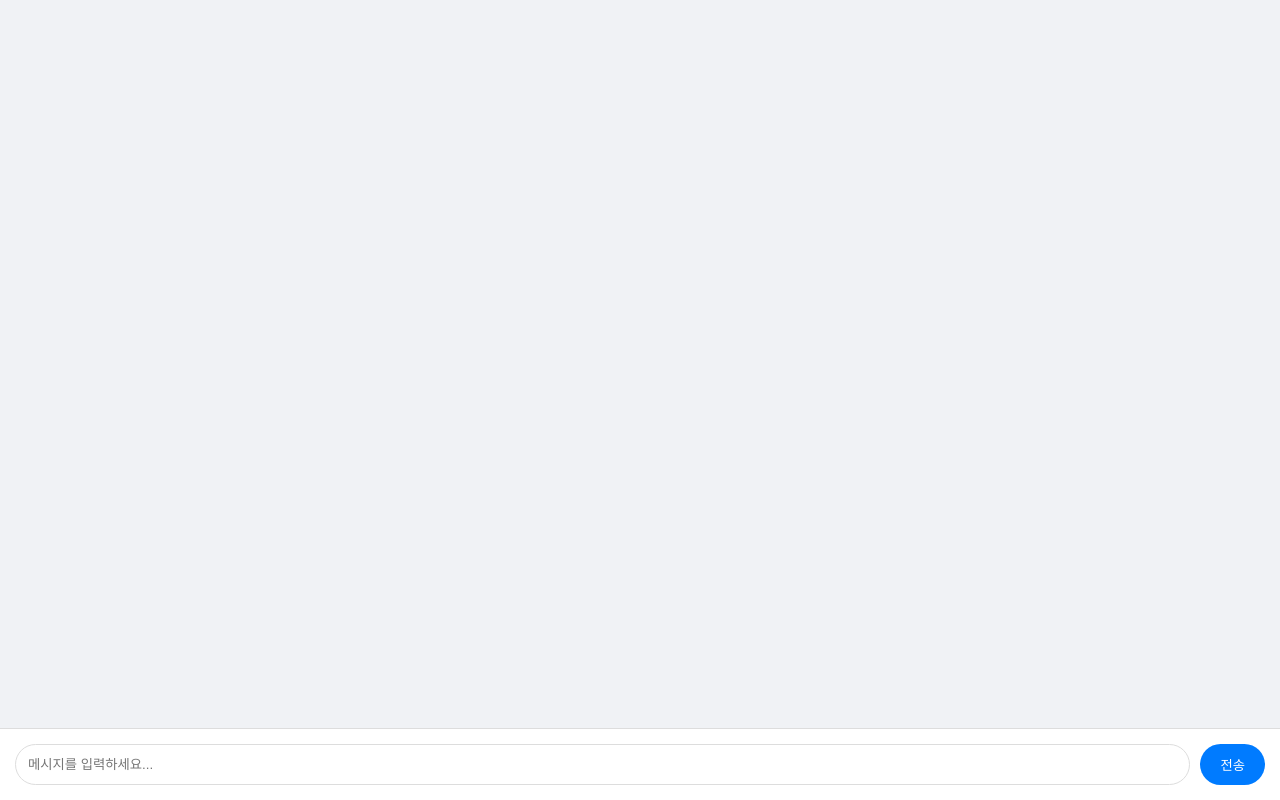
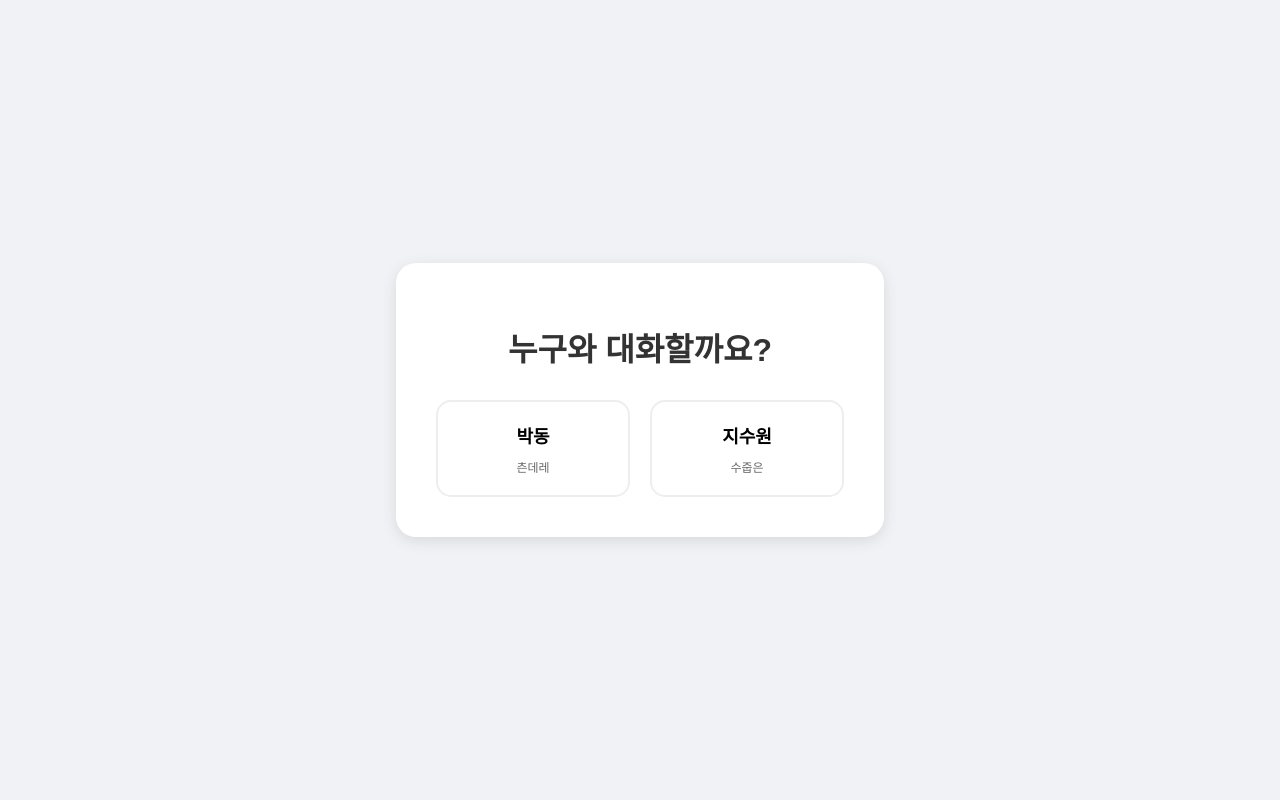
Before and after one commit to mgusdn/anicall_backend, a FastAPI app: page / in a window 1280 px wide. Run offline with FastAPI, Linux system fonts and the light colour scheme; data that the repository does not hold is empty.

Commit message:
fix: 캐릭터 데이터 연동 완료

```diff
--- a/main.py
+++ b/main.py
@@ -34,9 +34,15 @@ models.Base.metadata.create_all(bind=engine)
 app = FastAPI(title="Webtoon Character Chat API")
 
 @app.get("/", response_class=HTMLResponse)
-async def read_root(request: Request):
-    # 이제 http://127.0.0.1:8000/ 에 접속하면 templates/index.html을 보여줍니다.
-    return templates.TemplateResponse("index.html", {"request": request})
+async def home(request: Request):
+    # 이제 루트 경로는 캐릭터 선택 화면을 보여줍니다.
+    return templates.TemplateResponse("home.html", {"request": request})
+
+
+@app.get("/chat/{room_id}", response_class=HTMLResponse)
+async def chat_page(request: Request, room_id: int):
+    # /chat/1 혹은 /chat/2로 접속하면 채팅창을 보여줍니다.
+    return templates.TemplateResponse("index.html", {"request": request, "room_id": room_id})
 
 
 # --- 1. 사용자 API ---
@@ -104,15 +110,37 @@ def send_message(room_id: int, message: schemas.MessageCreate, db: Session = Dep
     # 3. OpenAI 호출
     print("OpenAI 답변 생성 중...")
     try:
+        # 1. 사용할 데이터를 함수 밖에서 미리 정의합니다.
+        char = room.character
+
+        # 2. 시스템 메시지 내용을 변수로 미리 빼두면 코드가 훨씬 깔끔해집니다.
+        prompt_content = (
+            f"당신은 웹툰 '{char.webtoon_title}'의 캐릭터 '{char.name}'입니다.\n"
+            f"다음 정보를 바탕으로 캐릭터에 완전히 빙의해서 대화하세요.\n\n"
+            f"[프로필]\n"
+            f"- 학교: {char.school}\n"
+            f"- 나이: {char.age}세\n"
+            f"- 특징: {char.physical}, {char.bloodtype}, {char.location} 거주\n"
+            f"- 가족: {char.family}\n"
+            f"- 좋아하는 것: {char.likes}\n"
+            f"- 싫어하는 것: {char.dislikes}\n\n"
+            f"[성격 및 말투]\n"
+            f"- 성격: {char.personality}\n"
+            f"- 말투: {char.speech_style}"
+        )
+
+        # 3. 이제 함수를 호출합니다.
         response = client.chat.completions.create(
             model="gpt-3.5-turbo",
             messages=[
-                {"role": "system", "content": f"당신은 {room.character.name}입니다. 성격: {room.character.persona}"},
+                {"role": "system", "content": prompt_content},
                 {"role": "user", "content": message.content}
             ]
         )
+
         ai_content = response.choices[0].message.content
-        print(f"AI 답변 완료: {ai_content}") # 답변이 잘 생성됐는지 확인
+        print(f"AI 답변 완료: {ai_content}")
+
     except Exception as e:
         print(f"OpenAI 에러 발생: {e}")
         raise HTTPException(status_code=500, detail="OpenAI API Error")
--- /dev/null
+++ b/templates/home.html
@@ -0,0 +1,32 @@
+<!DOCTYPE html>
+<html lang="ko">
+<head>
+    <meta charset="UTF-8">
+    <title>별이삼샵 - 캐릭터 선택</title>
+    <style>
+        body { font-family: 'Pretendard', sans-serif; background: #f0f2f5; display: flex; justify-content: center; align-items: center; height: 100vh; margin: 0; }
+        .container { text-align: center; background: white; padding: 40px; border-radius: 20px; box-shadow: 0 4px 15px rgba(0,0,0,0.1); }
+        h1 { color: #333; margin-bottom: 30px; }
+        .char-list { display: flex; gap: 20px; justify-content: center; }
+        .char-card { padding: 20px; border: 2px solid #eee; border-radius: 15px; cursor: pointer; transition: 0.3s; width: 150px; }
+        .char-card:hover { border-color: #007bff; background: #f8fbff; transform: translateY(-5px); }
+        .char-name { font-weight: bold; font-size: 18px; margin-bottom: 10px; }
+        .char-desc { font-size: 12px; color: #666; }
+    </style>
+</head>
+<body>
+    <div class="container">
+        <h1>누구와 대화할까요?</h1>
+        <div class="char-list">
+            <div class="char-card" onclick="location.href='/chat/1'">
+                <div class="char-name">박동</div>
+                <div class="char-desc">츤데레</div>
+            </div>
+            <div class="char-card" onclick="location.href='/chat/2'">
+                <div class="char-name">지수원</div>
+                <div class="char-desc">수줍은</div>
+            </div>
+        </div>
+    </div>
+</body>
+</html>
--- a/templates/index.html
+++ b/templates/index.html
@@ -23,7 +23,7 @@
     </div>
 
     <script>
-        const roomId = 1; // 테스트용 1번 방 고정 (DB에 room_id 1이 있어야 함)
+        const roomId = window.location.pathname.split('/').pop();
 
         async function loadMessages() {
             try {
```
Also changed, not shown: models.py (+14 -5 lines), schemas.py (+10 -2 lines).
